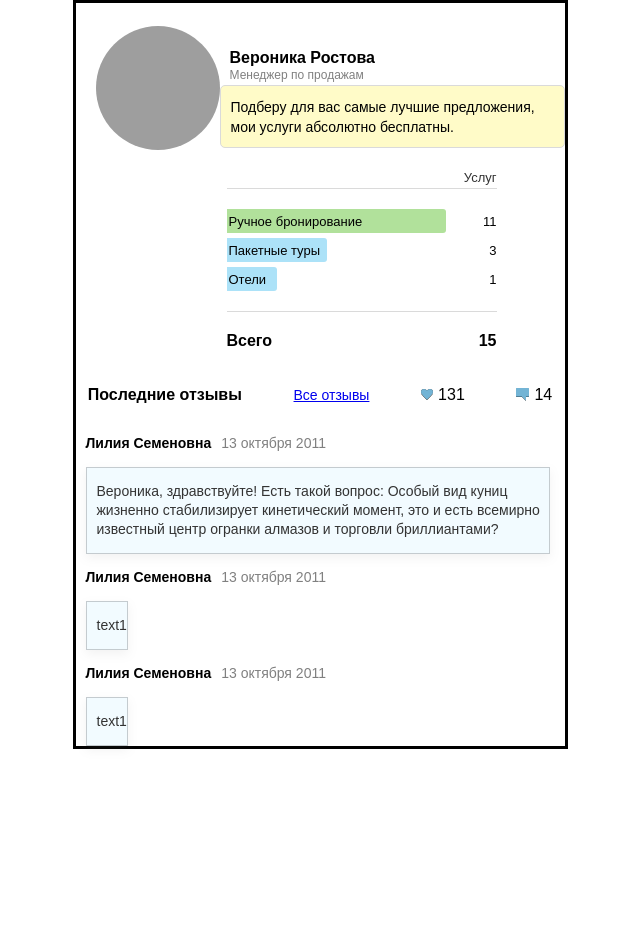
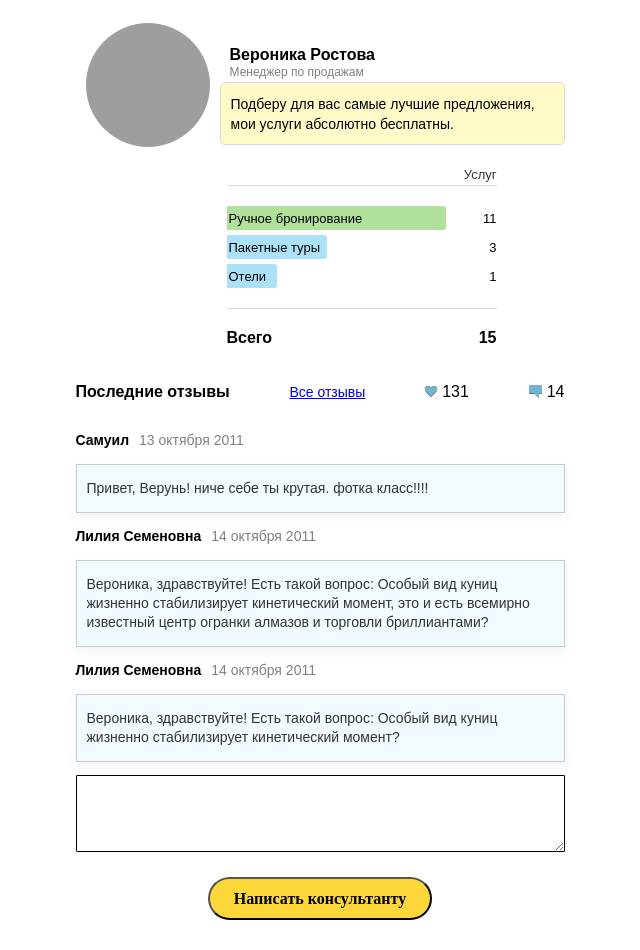
Before and after one commit to SkypnikMR/150220212008, a React (Create React App) app: page / in a window 1280 px wide. Shown: the top 950 px of the page, without its empty margins (320-960 px from the left). Before the commit the page ends 800 px from the top, so only its background shows below. Built offline with nearby package versions, Linux system fonts and the light colour scheme; grey boxes are pictures that could not be loaded.

Commit message:
Create NewComment Component

```diff
--- a/src/App.js
+++ b/src/App.js
@@ -1,30 +1,32 @@
+import React from "react";
 import classes from "./App.module.css";
 import Comments from "./Comments/Comments";
 import Profile from "./Profile/Profile";
 import Service from "./Service/Service";
 import ReviewInfo from "./ReviewInfo/ReviewInfo";
-import React from "react";
-//150220212008
+import NewComment from "./NewComment/NewComment";
+
 
 function App() {
   const initialState = [
     {
       id: 1,
-      person: 'Лилия Семеновна', date: "13 октября 2011",
+      person: 'Самуил', date: "13 октября 2011",
       title:
-        "Вероника, здравствуйте! Есть такой вопрос: Особый вид куниц жизненно стабилизирует кинетический момент, это и есть всемирно известный центр огранки алмазов и торговли бриллиантами?",
+        "Привет, Верунь! ниче себе ты крутая. фотка класс!!!! ",
     },
-    { id: 2, person: 'Лилия Семеновна', date: "13 октября 2011", title: "text1" },
-    { id: 3, person: 'Лилия Семеновна', date: "13 октября 2011", title: "text1"  },
+    { id: 2, person: 'Лилия Семеновна', date: "14 октября 2011", title: "Вероника, здравствуйте! Есть такой вопрос: Особый вид куниц жизненно стабилизирует кинетический момент, это и есть всемирно известный центр огранки алмазов и торговли бриллиантами?" },
+    { id: 3, person: 'Лилия Семеновна', date: "14 октября 2011", title: "Вероника, здравствуйте! Есть такой вопрос: Особый вид куниц жизненно стабилизирует кинетический момент?"  },
   ];
-  const [state, setTodos] = React.useState(initialState);
+  const [state, setState] = React.useState(initialState);
   /* let addToDo = (title) => {
-    setTodos(
-      todos.concat([
+    setState(
+      state.concat([
         {
-          title: title,
-          id: Date.now(),
-          completed: false,
+          id: 1,
+          person: 'Аноним'
+          date: 'сегодня'
+          title: title
         },
       ])
     );
@@ -35,7 +37,7 @@ function App() {
       <Service />
       <ReviewInfo />
       <Comments state={state} />
-      <div className={classes.InputArea}></div>
+      <NewComment/>
     </div>
   );
 }
--- a/src/App.module.css
+++ b/src/App.module.css
@@ -5,17 +5,8 @@
   flex-direction:column;
   width: 489px;
   margin:0 auto;
-  border:solid;
+
 }
- .info3 img{
-  background: #DADADA;
- }
- .info3{
-  padding:2em;
-  display: flex;
-  flex-direction: rows;
-  justify-content:flex-start;
- }
  @media screen and (max-width: 540px) {
       .wrapper{
         width: 100%;
--- a/src/Comments/Comment/Comment.module.css
+++ b/src/Comments/Comment/Comment.module.css
@@ -1,6 +1,5 @@
 .comment {
-  width: 95%;
-  margin: 0 10px;
+  width:100%;
   display: flex;
   flex-direction: column;
   align-items: flex-start;
@@ -27,6 +26,7 @@
   color: #808080;
 }
 .text {
+  width:100%;
   background: #f2fbff;
   border: 1px solid #c4cbcf;
   box-sizing: border-box;
--- /dev/null
+++ b/src/NewComment/NewComment.jsx
@@ -0,0 +1,13 @@
+import classes from './NewComment.module.css'
+
+
+const NewComment = (props) => {
+    return (
+    <div className={classes.wrapper}>
+        <div className={classes.textArea}><textarea></textarea></div>
+        <div className={classes.button}><button>Написать консультанту</button></div>
+    </div>
+    )
+}
+
+export default NewComment;
--- /dev/null
+++ b/src/NewComment/NewComment.module.css
@@ -0,0 +1,49 @@
+.wrapper {
+  width: 100%;
+  height: 191px;
+  display: flex;
+  flex-direction: column;
+  justify-content: center;
+  align-content: center;
+}
+.textArea {
+  display: flex;
+  justify-content: center;
+  align-content: center;
+  padding-bottom: 5px;
+}
+.button {
+  display: flex;
+  justify-content: center;
+  align-content: center;
+  padding:20px;
+}
+.textArea textarea {
+  width: 100%;
+  height: 63px;
+  background: #ffffff;
+  border: 1px solid #000000;
+  border-radius: 1px;
+  font-family: PT Sans;
+  font-style: normal;
+  font-weight: normal;
+  font-size: 16px;
+  line-height: 21px;
+  padding-left:10px;
+  padding-top:10px;
+}
+.button button {
+  width:50%;
+  height: 43px;
+  background: #fdd639;
+  border-radius: 25px;
+  font-family: PT Sans;
+font-style: normal;
+font-weight: bold;
+font-size: 16px;
+line-height: 21px;
+
+}
+.button button:focus{
+    border-radius: 0px;
+}
--- a/src/Profile/Profile.jsx
+++ b/src/Profile/Profile.jsx
@@ -3,7 +3,6 @@ import logo from "../img/logo.png";
 
 const Profile = (props) => {
     return <div className={classes.wrapper}>
-
         <div className={classes.profileInfo}>
             <div className={classes.name}>
                 <p>Вероника Ростова</p>
@@ -18,7 +17,7 @@ const Profile = (props) => {
                 </p>
             </div>
         </div>
-        <div className={classes.avatar}> <img src={logo}/></div>
+        <div className={classes.avatar}> <img src={logo} /></div>
 
     </div>
 }
--- a/src/Profile/Profile.module.css
+++ b/src/Profile/Profile.module.css
@@ -1,6 +1,6 @@
 .wrapper {
   display: flex;
-  justify-content: center;
+  justify-content: flex-start;
   align-items: center;
   flex-direction: row-reverse;
 
@@ -10,7 +10,7 @@
   height: 169px;
   display: flex;
   align-items: center;
-  justify-content: flex-end;
+  justify-content: center;
 }
 .avatar img {
   width: 124px;
--- a/src/ReviewInfo/ReviewInfo.jsx
+++ b/src/ReviewInfo/ReviewInfo.jsx
@@ -1,7 +1,6 @@
 import classes from './ReviewInfo.module.css'
 import like from '../img/like.svg'
 import comment from '../img/comment.svg'
-
 
 const ReviewInfo = (props) => {
     return (
--- a/src/ReviewInfo/ReviewInfo.module.css
+++ b/src/ReviewInfo/ReviewInfo.module.css
@@ -1,6 +1,5 @@
 .wrapper{
-    width: 95%;
-    margin:0 auto;
+    width:100%;
     display: flex;
     justify-content: space-between;
     align-items: center;
```
